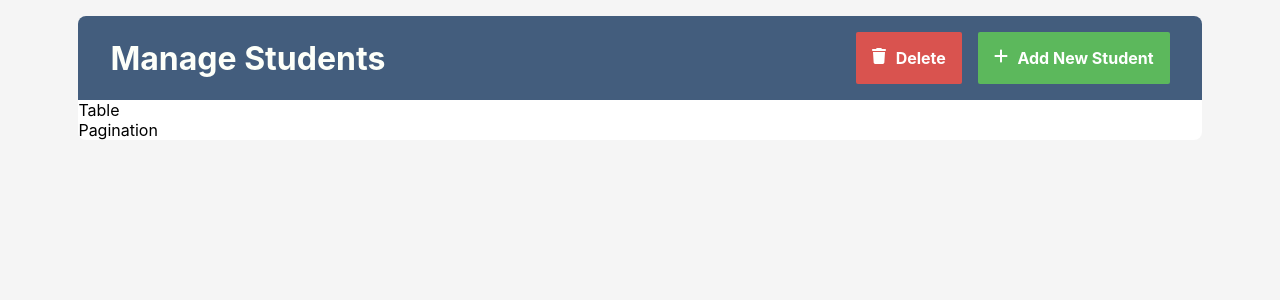
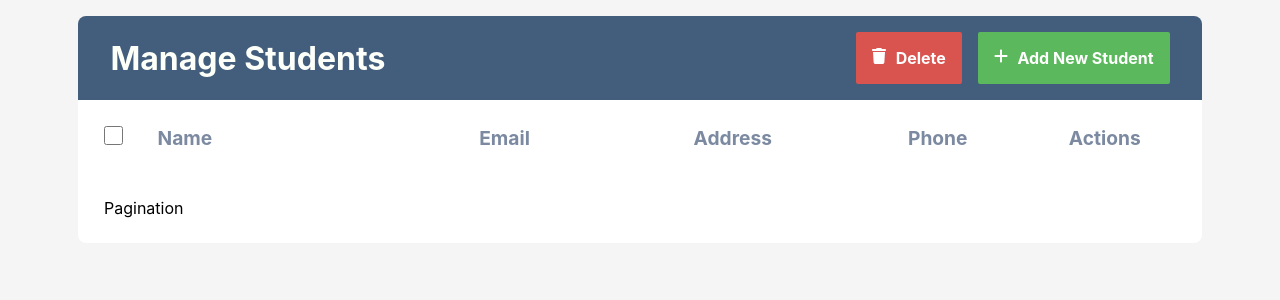
Before and after one commit to GuillermoPerez32/code_challenge-sa, a React (Create React App) app in the folder sa-ui/: page / in a window 1280 px wide. Shown: the top 300 px of the page. Built offline with nearby package versions, Linux system fonts and the light colour scheme.

Commit message:
table head

```diff
--- a/sa-ui/src/components/Table.tsx
+++ b/sa-ui/src/components/Table.tsx
@@ -1,7 +1,25 @@
 import React from "react";
 
 const Table = () => {
-  return <div>Table</div>;
+  return (
+    <div className="table__table-container">
+      <div className="table__table-head">
+        <div className="th col-check">
+          <input
+            type="checkbox"
+            name="checkall"
+            id="checkall"
+            className="checkbox"
+          />
+        </div>
+        <div className="th col-name">Name</div>
+        <div className="th col-email">Email</div>
+        <div className="th col-address">Address</div>
+        <div className="th col-phone">Phone</div>
+        <div className="th col-actions">Actions</div>
+      </div>
+    </div>
+  );
 };
 
 export default Table;
--- a/sa-ui/src/components/TableView.tsx
+++ b/sa-ui/src/components/TableView.tsx
@@ -8,8 +8,10 @@ const TableView = () => {
     <div className="table__wrapper">
       <div className="table__container">
         <Header />
-        <Table />
-        <Pagination />
+        <div className="table__content">
+          <Table />
+          <Pagination />
+        </div>
       </div>
     </div>
   );
--- a/sa-ui/src/styles/base/_base.scss
+++ b/sa-ui/src/styles/base/_base.scss
@@ -22,7 +22,3 @@ font-family: source-code-pro, Menlo, Monaco, Consolas, 'Courier New',
 h1 {
   @include font-size-rem(2);
 }
-
-th {
-  @include font-size-rem(1.2);
-}
--- a/sa-ui/src/styles/components/_table.scss
+++ b/sa-ui/src/styles/components/_table.scss
@@ -25,3 +25,51 @@
     display: flex;
     gap: 1rem;
 }
+
+.table__content {
+    padding: 1.6rem;
+}
+
+.table__table-container {
+    display: flex;
+    flex-direction: column;
+    padding-bottom: 3em;
+}
+
+.th {
+    @include font-size-rem(1.2);
+    color: map-get($map: $colors, $key: table-head);
+    font-weight: bold;
+}
+
+.table__table-head {
+    display: flex;
+    align-items: center;
+    justify-content: start;
+
+    & .col {
+        &-check {
+            width: 5%;
+        }
+        &-name {
+            width: 30%;
+        }
+        &-email {
+            width: 20%;
+        }
+        &-address {
+            width: 20%;
+        }
+        &-phone {
+            width: 15%;
+        }
+        &-actions {
+            width: 5%;
+        }
+    }
+
+    & .checkbox {
+        width: 1.2rem;
+        height: 1.2rem;
+    }
+}
```
